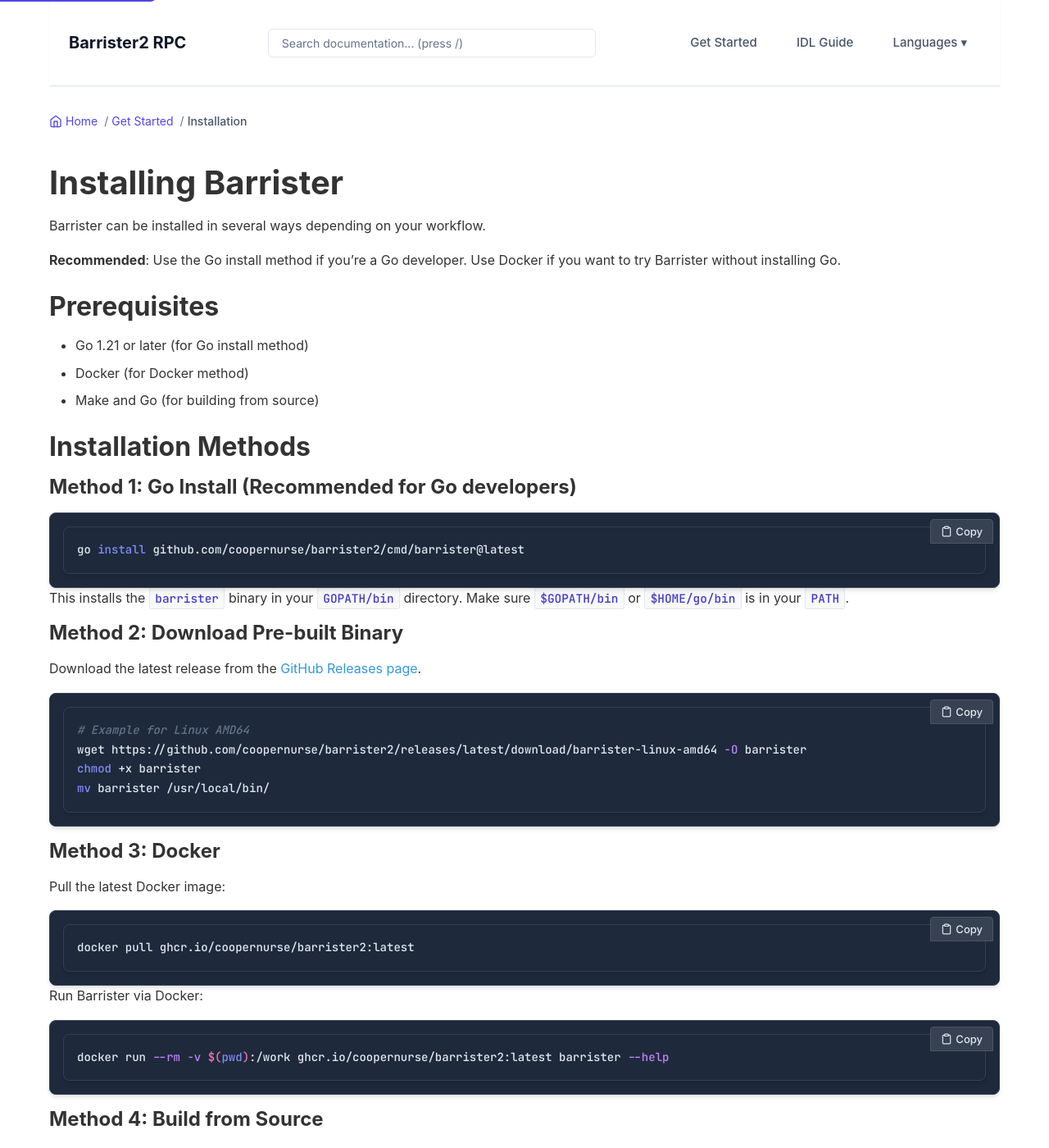
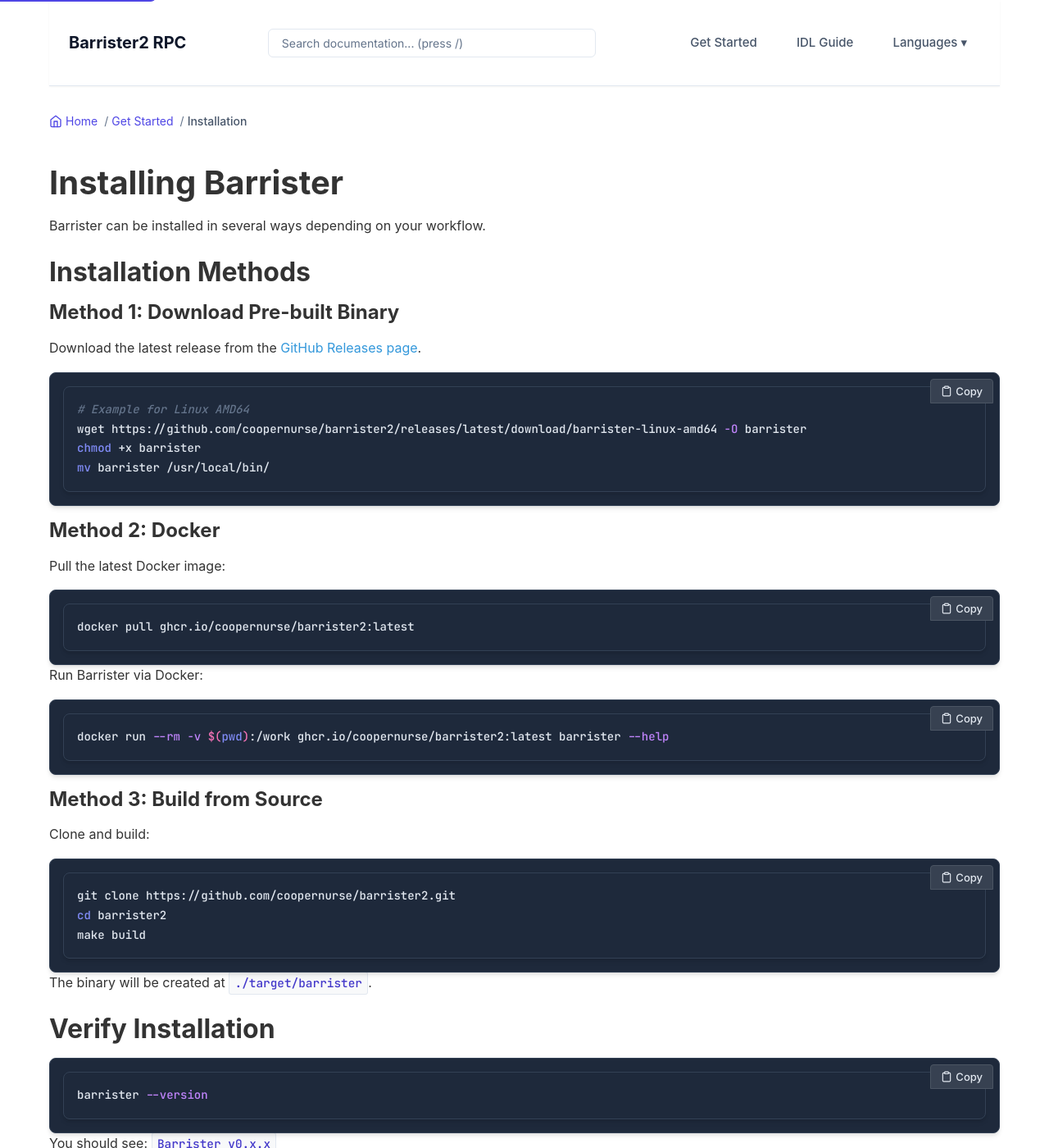
Before and after one commit to coopernurse/barrister2, a Jekyll site: the page built from docs/get-started/installation.md, in a window 1280 px wide and 1400 px high. Shown: the whole window at 82% size. Built offline with Jekyll 4.4.1, drawn with Linux system fonts in a browser that asks for light colours; comment, search, counter and statistics services are not loaded.

Commit message:
docs: simplify installation documentation
- Reordered methods (binary download now first, Docker second, build from source third)
- Removed prerequisites section to reduce upfront friction
- Removed "Recommended" label to keep methods neutral
- Synced beads issue tracker (closed Docker workflow task)

````diff
--- a/docs/get-started/installation.md
+++ b/docs/get-started/installation.md
@@ -9,25 +9,9 @@ layout: default
 
 Barrister can be installed in several ways depending on your workflow.
 
-> **Recommended**: Use the Go install method if you're a Go developer. Use Docker if you want to try Barrister without installing Go.
-
-## Prerequisites
-
-- Go 1.21 or later (for Go install method)
-- Docker (for Docker method)
-- Make and Go (for building from source)
-
 ## Installation Methods
 
-### Method 1: Go Install (Recommended for Go developers)
-
-```bash
-go install github.com/coopernurse/barrister2/cmd/barrister@latest
-```
-
-This installs the `barrister` binary in your `GOPATH/bin` directory. Make sure `$GOPATH/bin` or `$HOME/go/bin` is in your `PATH`.
-
-### Method 2: Download Pre-built Binary
+### Method 1: Download Pre-built Binary
 
 Download the latest release from the [GitHub Releases page](https://github.com/coopernurse/barrister2/releases).
 
@@ -52,7 +36,7 @@ Run Barrister via Docker:
 docker run --rm -v $(pwd):/work ghcr.io/coopernurse/barrister2:latest barrister --help
 ```
 
-### Method 4: Build from Source
+### Method 3: Build from Source
 
 Clone and build:
 
````
Also changed, not shown: other parts of docs/get-started/installation.md (+1 -1 lines), 1 other file.
